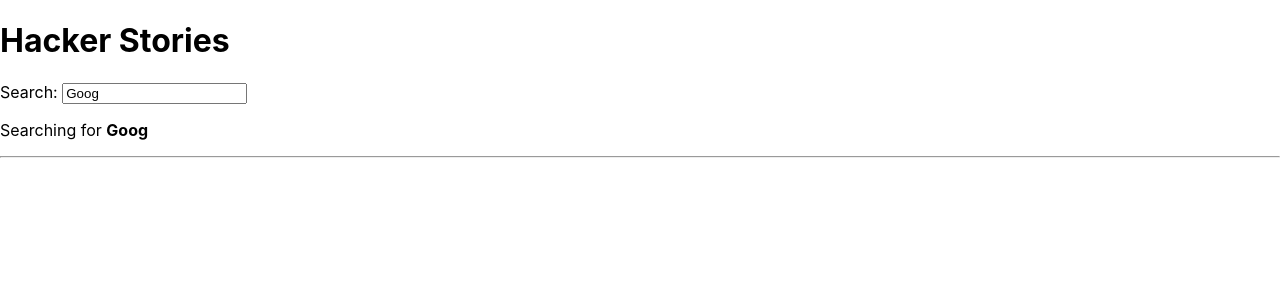
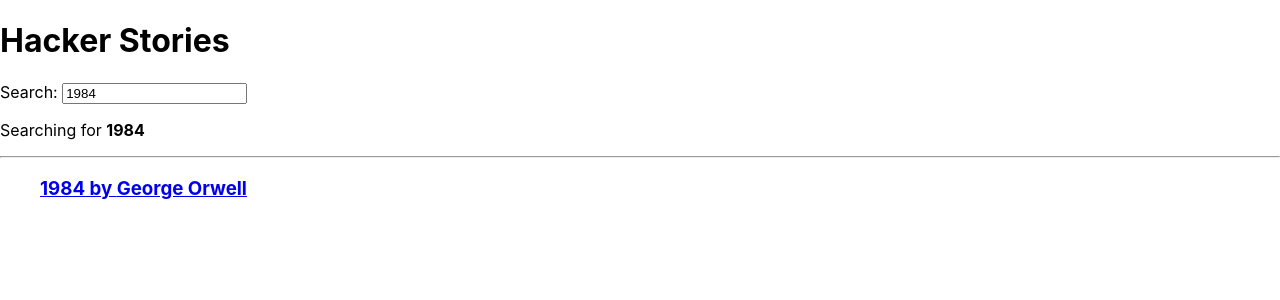
Before and after one commit to PMardo/hacker-stories, a React (Create React App) app: page / in a window 1280 px wide. Shown: the top 300 px of the page. Built offline with nearby package versions, Linux system fonts and the light colour scheme.

Commit message:
Add Item component`

```diff
--- a/src/App.js
+++ b/src/App.js
@@ -7,13 +7,13 @@ const welcome = {
 }
 
 const List = ({ items }) => {
-  return items.map((item) => {
-    return (
-      <div key={item.objectID}>
-        <span><a href={item.url}><h3>{item.title}</h3></a></span>
-      </div>
-    );
-  })
+  return items.map(( {objectID, ...item}) => <Item key={objectID} {...item} />);
+}
+
+const Item = ({ title, author, url }) => {
+  return (
+    <span><a href={url}><h3>{title} by {author}</h3></a></span>
+  )
 }
 
 const Search = ({ onSearch, searchTerm }) => {
@@ -46,7 +46,7 @@ const App = () =>  {
       url: 'https://en.wikipedia.org/wiki/Harry_Potter',
       objectID: 3,
     }];
-    const [searchTerm, setSearchTerm] = useState('Goog');
+    const [searchTerm, setSearchTerm] = useState('1984');
 
     const handleSearch = (event) => {
       setSearchTerm(event.target.value);
```
